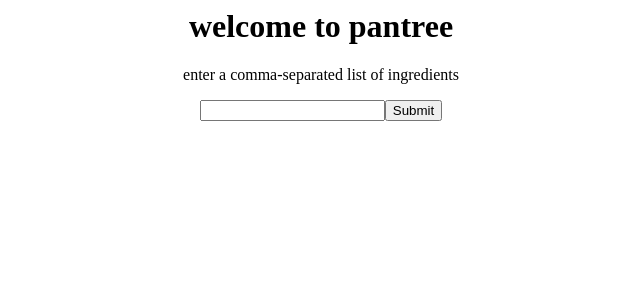
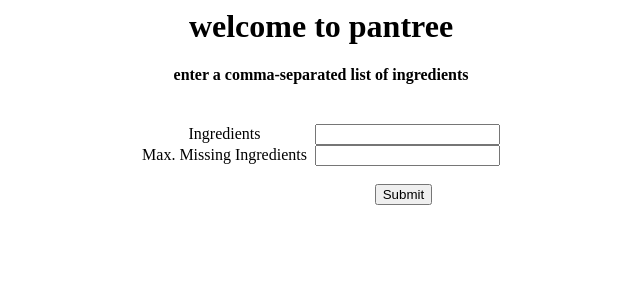
Before and after one commit to sabakarimeddiny/pantree-site, a Django app: page /pantree/ in a window 1280 px wide. Shown: the top 300 px of the page, without its empty margins (319-959 px from the left). Run offline with Django 4.2, Linux system fonts and the light colour scheme.

Commit message:
added max missing ings field

```diff
--- a/pantree_app/forms.py
+++ b/pantree_app/forms.py
@@ -4,4 +4,7 @@ class NameForm(forms.Form):
     your_name = forms.CharField(label='Your Name: ', max_length=100)
 
 class IngredientForm(forms.Form):
-    ingredients = forms.CharField(label='', max_length=1000)
+    ingredients = forms.CharField(label='Ingredients', max_length=1000)
+    max_missing_ings = forms.IntegerField(label='Max. Missing Ingredients', max_value=50)
+
+# class IntForm(forms.Form):
--- a/pantree_app/src/pantree/panTree.py
+++ b/pantree_app/src/pantree/panTree.py
@@ -7,7 +7,7 @@ from .domains.recipe import recipeBank
 from . import common
 
 
-COMMON_INGS = ['water', 'salt', 'kosher salt']
+COMMON_INGS = []#['water', 'salt', 'kosher salt']
 
 class panTree:
 
@@ -18,6 +18,7 @@ class panTree:
         self.ingredient_list = list(ingredient_list)
         self.data = None
         self.similarity = None
+        self.difference = None
         self.rank = None
         self.bank = recipeBank(recipeBank_json)
         self.bank.make_sparse_matrix()
@@ -29,18 +30,32 @@ class panTree:
         for j in one_hot_indices:
             self.data[0, j] = 1
 
+    def calculate_difference(self):
+        self.difference = np.zeros(self.bank.data.shape[1])
+        for k, v in self.bank.data.items():
+            if v == 1 and self.data[0,k[0]] == 0:
+                self.difference[k[1]] += 1
+
     def calculate_similarity(self):
         per_url_norm = np.array(scipy.sparse.linalg.norm(self.bank.data,axis=0)).flatten()
         ing_norm = np.array(np.linalg.norm(self.data.todense()))
         self.similarity = np.array((self.data.tocsc()*self.bank.data.tocsc()).todok().todense()).flatten()/per_url_norm/ing_norm
 
-    def rank_urls(self):
+    def rank_urls(self, max_missing_ings = np.inf):
         mask = np.isfinite(self.similarity)
-        masked_similarity = np.array(self.similarity)[mask]
-        masked_urls = np.array(self.bank.urls)[mask]
-        self.rank = [x for s, x in sorted(zip(masked_similarity, masked_urls))[::-1] if s not in [0, np.nan, np.inf]]
+        self.difference = np.array(self.difference)[mask]
+        self.similarity = np.array(self.similarity)[mask]
+        self.bank.urls = np.array(self.bank.urls)[mask]
 
-    def process(self):
+        mask = self.difference <= max_missing_ings
+        self.difference = np.array(self.difference)[mask]
+        self.similarity = np.array(self.similarity)[mask]
+        self.bank.urls = np.array(self.bank.urls)[mask]
+
+        self.rank = [x for s, x in sorted(zip(self.similarity, self.bank.urls))[::-1] if s not in [0, np.nan, np.inf]]
+
+    def process(self, max_missing_ings = np.inf):
         self.vectorize_ingredient_list()
+        self.calculate_difference()
         self.calculate_similarity()
-        self.rank_urls()
+        self.rank_urls(max_missing_ings)
--- a/pantree_app/static/css/style.css
+++ b/pantree_app/static/css/style.css
@@ -1,19 +1,18 @@
 form {
-    display:flex;
-    justify-content: center;
+    display: table;
+    /* justify-content: center; */
+    text-align: center;
+    margin: 0 auto;
+  }
+
+label { display: table-cell;}
+
+input { display: table-cell;}
+
+h1 { text-align:center; }
+h4 { text-align:center; }
+
+p {
+    display: table-row;
     text-align: center;
   }
-
-  h1 {
-    text-align:center;
-  }
-
-  p {
-    text-align:center;
-  }
-
-  /* body {
-    background-image: url("pic.jpeg");
-    opacity: 0.1;
-    background-color: #cccccc;
-   } */
--- a/pantree_app/templates/ingredients.html
+++ b/pantree_app/templates/ingredients.html
@@ -4,12 +4,24 @@
 <h1>
     welcome to pantree
 </h1>
-<p>
+<h4>
     enter a comma-separated list of ingredients
-</p>
+</h4>
+<br>
 
 <form method="post">
     {% csrf_token %}
-    {{ form }}
-    <input type="submit" value="Submit">
+    <p>
+        <label> {{ form.ingredients.label}}  </label> &nbsp;
+        {{ form.ingredients }}
+    </p>
+    <p>
+        <label> {{ form.max_missing_ings.label}}  </label> &nbsp;
+        {{ form.max_missing_ings }}
+    </p>
+    <br>
+    <p>
+        <label> </label>
+        <input type="submit" value="Submit">
+    </p>
 </form>
--- a/pantree_app/templates/result.html
+++ b/pantree_app/templates/result.html
@@ -3,7 +3,9 @@
         <li>Price: {{ key }}, link: {{ value }}</li>
     {% endfor %}
 </ul> -->
-
+<h1>
+    Here are your results:
+</h1>
 <ul>
     {% for n in result %}
         <li><a href={{ n }}> {{ n }} </a></li>
--- a/pantree_app/views.py
+++ b/pantree_app/views.py
@@ -13,9 +13,10 @@ def get_ingredients(request):
         # check whether it's valid:
         if form.is_valid():
             raw = form.cleaned_data.get('ingredients')
+            max_missing_ings = form.cleaned_data.get('max_missing_ings')
             sep = [x.strip() for x in raw.split(',')]
             p = panTree(sep, '/Users/sabakarimeddiny/Documents/pantree-site/pantree_app/src/data/bank.json')
-            p.process()
+            p.process(max_missing_ings=max_missing_ings)
             return result(request, p.rank)
         # render(request, 'thanks.html')
 
```
Also changed, not shown: 1 other file.
